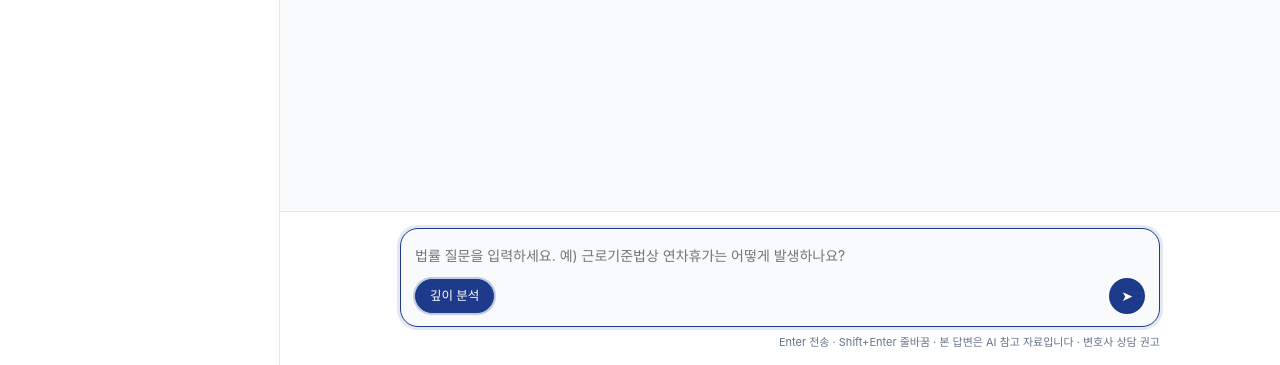
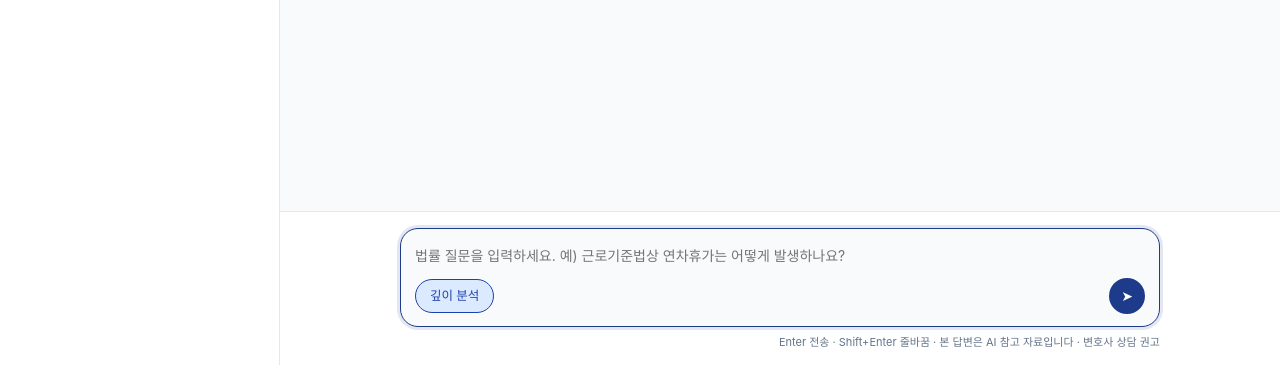
Before and after one commit to johnckkim/ddok-ddok, a website: page index.html in a window 1280 px wide. Both pictures are taken after a click on the label "깊이 분석". Shown: the part 435-800 px from the top of the page. Drawn offline with Linux system fonts and the light colour scheme.

Commit message:
ux(deepthink): outline base + soft chip-bg ON state (no heavy primary fill)

```diff
--- a/index.html
+++ b/index.html
@@ -334,16 +334,24 @@ body {
 
 /* === 딥씽크 토글 === */
 .deepthink-toggle {
-  display: inline-flex; align-items: center; gap: 6px;
-  height: 44px; padding: 0 14px; margin-right: 0;
+  display: inline-flex; align-items: center; justify-content: center; gap: 6px;
+  height: 44px; padding: 0 16px; margin-right: 0;
   cursor: pointer; border-radius: 10px;
-  background: var(--primary); border: 1px solid var(--primary);
-  color: white; font-size: 13px; font-weight: 500;
-  user-select: none; transition: all 0.15s; white-space: nowrap;
-  opacity: 0.55;
+  background: transparent; border: 1.5px solid var(--border);
+  color: var(--text-mute); font-size: 13px; font-weight: 500;
+  user-select: none; transition: all 0.15s ease; white-space: nowrap;
 }
-.deepthink-toggle:hover { opacity: 0.8; }
-.deepthink-toggle.on { opacity: 1; box-shadow: 0 0 0 2px rgba(30,58,138,0.25); }
+.deepthink-toggle:hover {
+  background: var(--bg);
+  border-color: var(--text-mute);
+  color: var(--text);
+}
+.deepthink-toggle.on {
+  background: var(--chip-bg);
+  color: var(--chip-text);
+  border-color: var(--chip-text);
+}
+.deepthink-toggle.on:hover { background: #BFDBFE; }
 .deepthink-toggle input { position: absolute; opacity: 0; pointer-events: none; width: 0; height: 0; margin: 0; padding: 0; }
 .input-row { gap: 8px; align-items: flex-end; }
 
```
